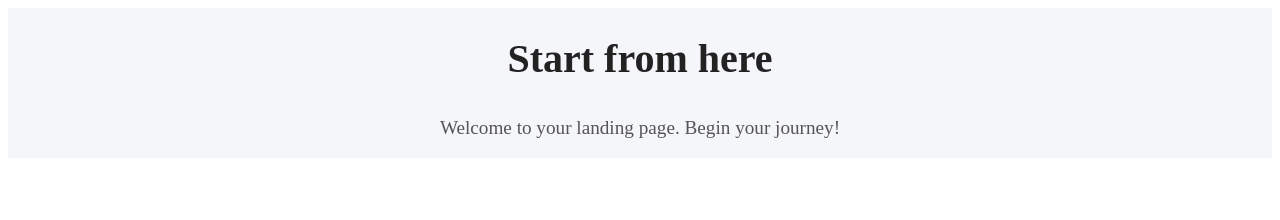
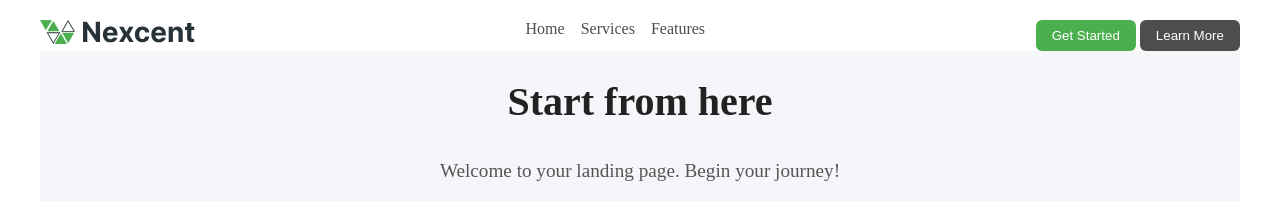
Before and after one commit to SakibSumon/nextcent-rimon01, a plain HTML site: page index.html in a window 1280 px wide. Drawn offline with Linux system fonts and the light colour scheme.

Commit message:
Enhance landing page layout and navigation structure in index.html and main.css

```diff
--- a/index.html
+++ b/index.html
@@ -1,8 +1,29 @@
 <head>
     <link rel="stylesheet" href="styles/main.css">
+
 </head>
 
-<div class="landing-component">
-    <h1>Start from here</h1>
-    <p>Welcome to your landing page. Begin your journey!</p>
-</div>
+<body class="page-width" style="padding-top: 20px;">
+    <div class="header">
+        <div>
+            <img src="icon/logo.svg" alt="Logo">
+        </div>
+        <div class="nav-links">
+            <li><a href="#">Home</a></li>
+            <li><a href="#">Services</a></li>
+            <li><a href="#">Features</a></li>
+        </div>
+        <div>
+            <button class="primary-btn">
+                Get Started
+            </button>
+            <button class="secondary-btn">Learn More</button>
+        </div>
+    </div>
+
+
+    <div class="landing-component">
+        <h1>Start from here</h1>
+        <p>Welcome to your landing page. Begin your journey!</p>
+    </div>
+</body>
--- a/styles/main.css
+++ b/styles/main.css
@@ -16,3 +16,51 @@
   font-size: 1.2rem;
   color: #555;
 }
+
+.primary-color{
+  color: #4CAF4F;
+}
+.secondary-color{
+  color: #4D4D4D;
+}
+.tertiary-color{
+  color: #717171;
+}
+
+.page-width{
+  max-width: 1200px;
+  margin: 0 auto;
+  padding: 0 1rem;
+}
+
+.header{
+  display: flex;
+  justify-content: space-between;
+}
+
+.nav-links {
+  display: flex;
+  list-style: none;
+  gap: 1rem;
+}
+
+.nav-links a {
+  text-decoration: none;
+  color: #4D4D4D;
+}
+
+.primary-btn{
+  background-color: #4CAF4F;
+  color: white;
+  border: none;
+  padding: 0.5rem 1rem;
+  border-radius: 6px;
+}
+
+.secondary-btn{
+  background-color: #4D4D4D;
+  color: white;
+  border: none;
+  padding: 0.5rem 1rem;
+  border-radius: 6px;
+}
```
Also changed, not shown: layouts/header.html (+9 -0 lines), icon/logo.svg (added).
